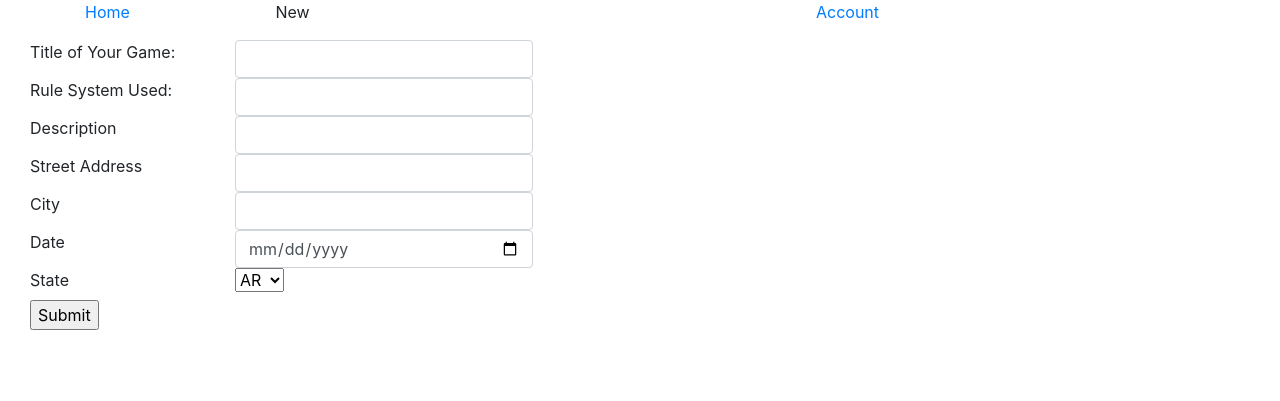
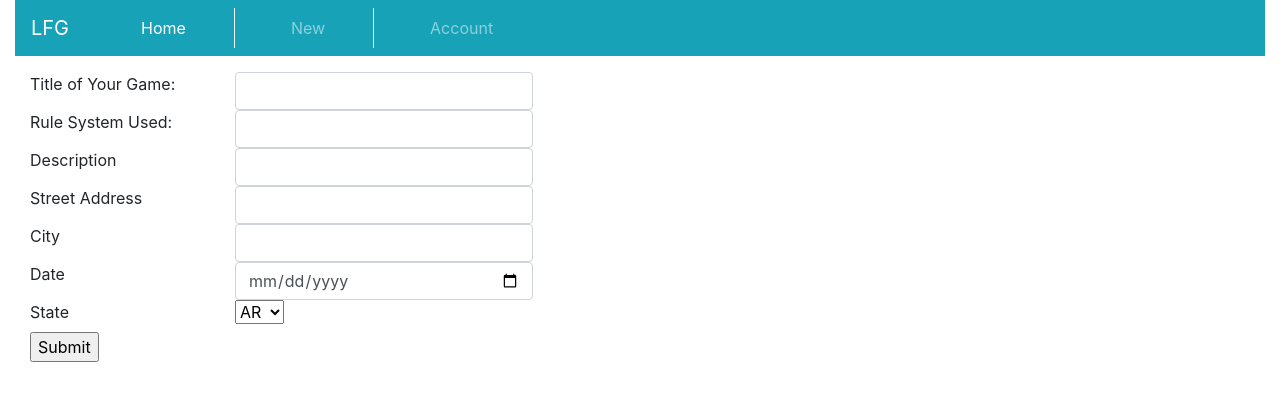
Before and after one commit to fostercoryj/GameFinder, a Flask app: template templates/edit_event.html in a window 1280 px wide. Shown: the top 401 px of the page. Run offline with Flask 2, Linux system fonts and the light colour scheme; the template is opened without the code that fills it, so the values that code supplies are empty; some libraries are stand-ins or nearby versions.

Commit message:
Update edit_event.html

```diff
--- a/templates/edit_event.html
+++ b/templates/edit_event.html
@@ -17,18 +17,14 @@
                 {% endif %}
             {% endwith %}
         </div>
-        <div class="row container">
-            <div class="col-sm-2 text-center">
-                <a href="/dashboard">Home</a>
+        <nav class="navbar navbar-expand-lg navbar-dark bg-info mb-3">
+            <div class="navbar-nav">
+                <a href="" class="navbar-brand text-white">LFG</a>
+                <a href="/dashboard" class="nav-item nav-link active ml-5 pr-5 border-right border-light">Home</a>
+                <a href="" class="nav-item nav-link ml-5 pr-5 border-right border-light">New</a>
+                <a href="/myaccount" class="nav-item nav-link ml-5">Account</a>
             </div>
-            <div class="col-sm-2 text-center">
-                <p>New</p>
-            </div>
-            <div class="col-sm-4 text-center"></div>
-            <div class="col-sm-2 text-center">
-                <a href="/myaccount">Account</a>
-            </div>
-        </div>
+        </nav>
         <div class="container col-lg">
             <form action="/edit/submit" method="POST">
                 <div class="form-row">
```
